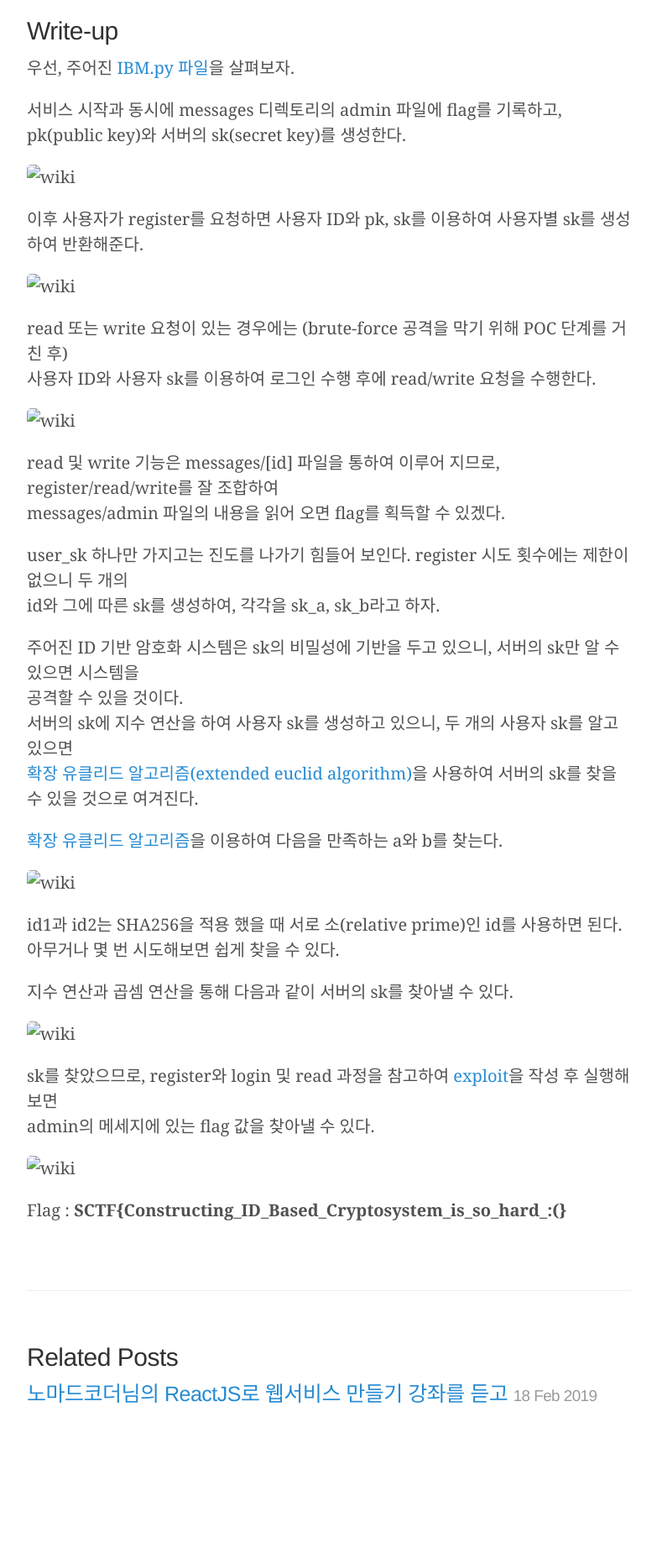
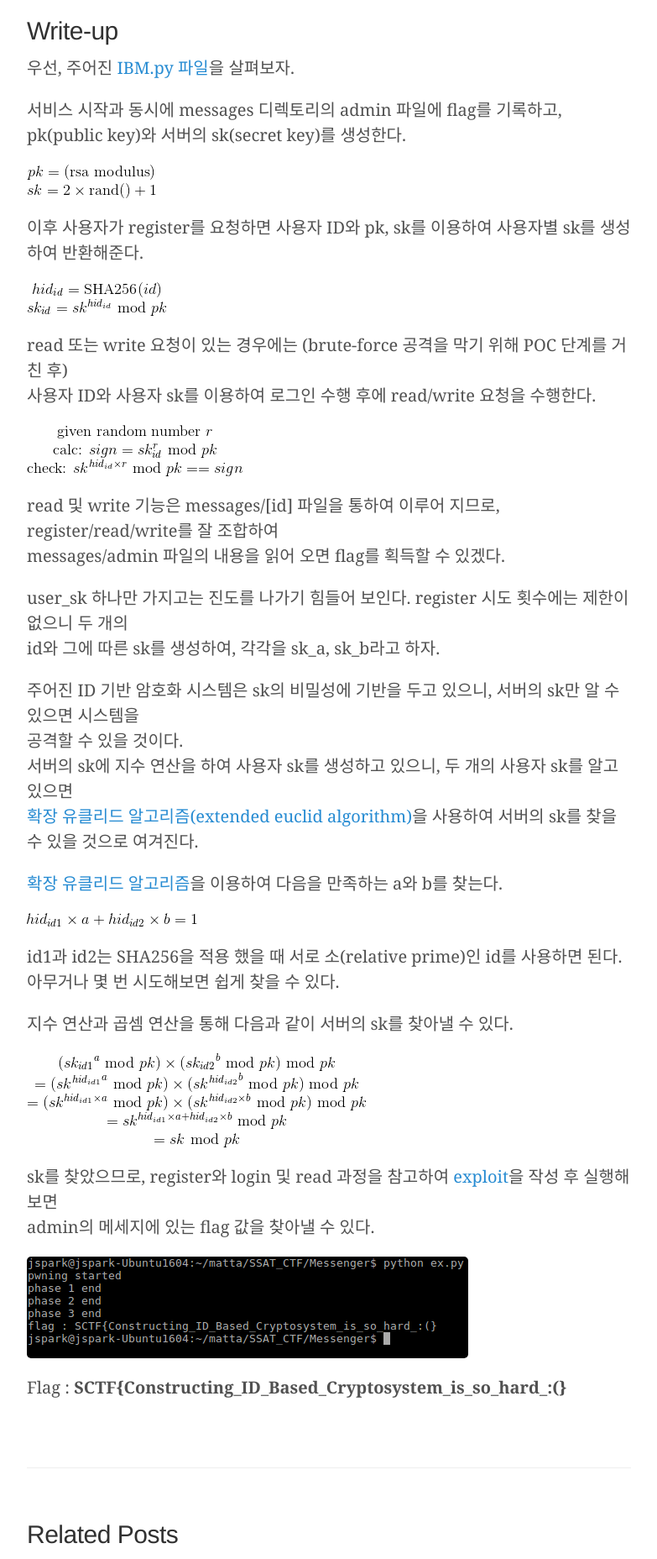
Before and after one commit to JisoonPark/writeup, a Jekyll site: the page built from _posts/2019-02-19-Messenger.md, in a window 1280 px wide. Shown: the part 684-2540 px from the top of the page at 84% size, without its empty margins (248-1031 px from the left). Built offline with Jekyll 4.4.1, drawn with Linux system fonts in a browser that asks for light colours; nearby versions of some CDN libraries; some web fonts are replaced; library files that are not in the unit come from our copies; before the commit the page ends 2420 px from its top, so only the background shows below that.

Commit message:
Update 2019-02-19-Messenger.md

```diff
--- a/_posts/2019-02-19-Messenger.md
+++ b/_posts/2019-02-19-Messenger.md
@@ -31,16 +31,16 @@ tag: [algebra, extended_euclidean_algorithm]
 서비스 시작과 동시에 messages 디렉토리의 admin 파일에 flag를 기록하고,
 pk(public key)와 서버의 sk(secret key)를 생성한다.
 
-![wiki](resource/setup.gif)
+![img]({{site.github.repo}}/{{page.resource}}/setup.gif)
 
 이후 사용자가 register를 요청하면 사용자 ID와 pk, sk를 이용하여 사용자별 sk를 생성하여 반환해준다.
 
-![wiki](resource/register.gif)
+![img]({{site.github.repo}}/{{page.resource}}/register.gif)
 
 read 또는 write 요청이 있는 경우에는 (brute-force 공격을 막기 위해 POC 단계를 거친 후)
 사용자 ID와 사용자 sk를 이용하여 로그인 수행 후에 read/write 요청을 수행한다.
 
-![wiki](resource/login.gif)
+![img]({{site.github.repo}}/{{page.resource}}/login.gif)
 
 read 및 write 기능은 messages/[id] 파일을 통하여 이루어 지므로, register/read/write를 잘 조합하여
 messages/admin 파일의 내용을 읽어 오면 flag를 획득할 수 있겠다.
@@ -55,18 +55,18 @@ id와 그에 따른 sk를 생성하여, 각각을 sk_a, sk_b라고 하자.
 
 [확장 유클리드 알고리즘](https://en.wikipedia.org/wiki/Extended_Euclidean_algorithm)을 이용하여 다음을 만족하는 a와 b를 찾는다.
 
-![wiki](resource/exeuc.gif)
+![img]({{site.github.repo}}/{{page.resource}}/exeuc.gif)
 
 id1과 id2는 SHA256을 적용 했을 때 서로 소(relative prime)인 id를 사용하면 된다.
 아무거나 몇 번 시도해보면 쉽게 찾을 수 있다.
 
 지수 연산과 곱셈 연산을 통해 다음과 같이 서버의 sk를 찾아낼 수 있다.
 
-![wiki](resource/findsk.gif)
+![img]({{site.github.repo}}/{{page.resource}}/findsk.gif)
 
-sk를 찾았으므로, register와 login 및 read 과정을 참고하여 [exploit](resource/ex.py)을 작성 후 실행해보면
+sk를 찾았으므로, register와 login 및 read 과정을 참고하여 [exploit]({{site.github.repo}}/{{page.resource}}/ex.py)을 작성 후 실행해보면
 admin의 메세지에 있는 flag 값을 찾아낼 수 있다.
 
-![wiki](resource/flag.png)
+![img]({{site.github.repo}}/{{page.resource}}/flag.png)
 
 Flag : <b>SCTF{Constructing_ID_Based_Cryptosystem_is_so_hard_:(}</b>
```
